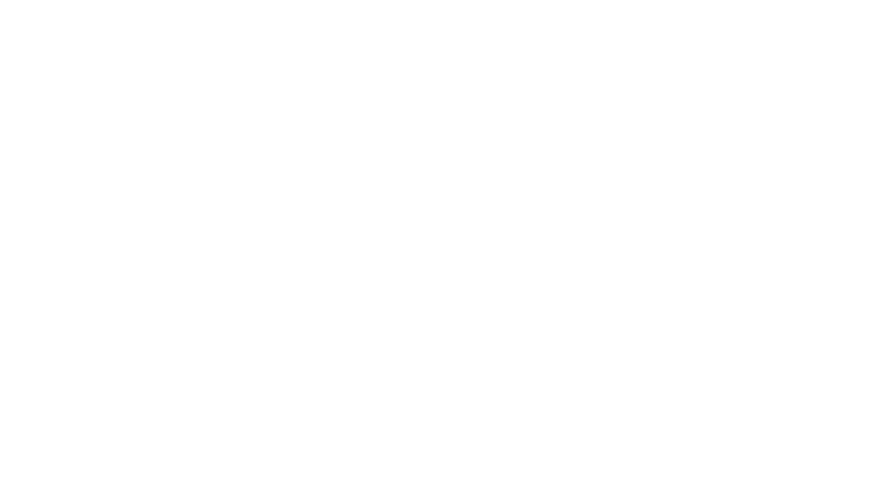
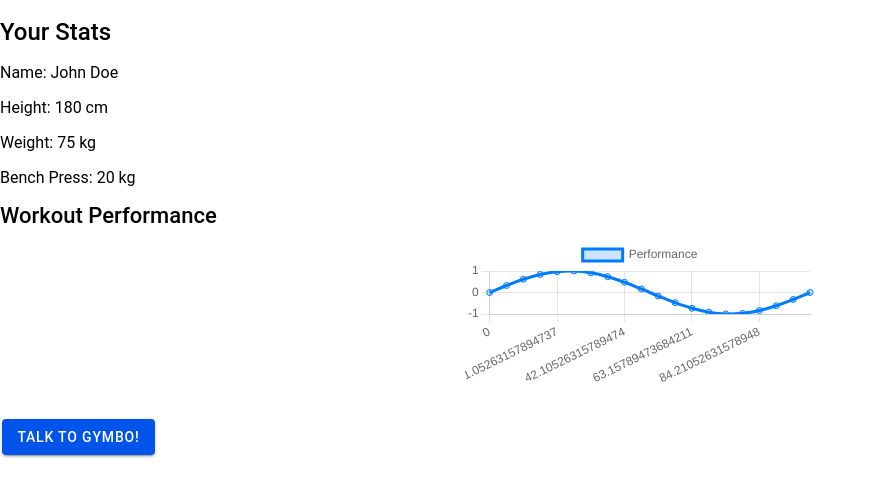
Before and after one commit to Fabian-Urbina/gymbo-app, a React (Vite) app in the folder frontend/: page /home in a window 1280 px wide. Shown: the top 496 px of the page, without its empty margins (0-877 px from the left). Built offline with nearby package versions, Linux system fonts and the light colour scheme.

Commit message:
added some stuff to play with the frontend

```diff
--- a/frontend/package.json
+++ b/frontend/package.json
@@ -21,8 +21,10 @@
     "@ionic/react-router": "^8.5.0",
     "@types/react-router": "^5.1.20",
     "@types/react-router-dom": "^5.3.3",
+    "chart.js": "^4.5.1",
     "ionicons": "^7.4.0",
     "react": "19.0.0",
+    "react-chartjs-2": "^5.3.0",
     "react-dom": "19.0.0",
     "react-router": "^5.3.4",
     "react-router-dom": "^5.3.4"
--- a/frontend/src/App.tsx
+++ b/frontend/src/App.tsx
@@ -2,7 +2,6 @@
 import { IonApp, IonRouterOutlet, setupIonicReact } from '@ionic/react';
 import { IonReactRouter } from '@ionic/react-router';
 import Home from './pages/Home';
-import Chat from './components/Chat'; // <-- import your Chat component
 
 /* Core CSS required for Ionic components to work properly */
 import '@ionic/react/css/core.css';
@@ -40,11 +39,11 @@
   <IonApp>
     <IonReactRouter>
       <IonRouterOutlet>
-        <Route exact path="/chat">
-          <Chat />
+        <Route exact path="/home">
+          <Home />
         </Route>
         <Route exact path="/">
-          <Redirect to="/chat" />
+          <Redirect to="/home" />
         </Route>
       </IonRouterOutlet>
     </IonReactRouter>
--- a/frontend/src/components/Chat.tsx
+++ b/frontend/src/components/Chat.tsx
@@ -1,12 +1,24 @@
-import React, { useState } from "react";
+import React, { useState, useEffect } from "react";
 
-const Chat: React.FC = () => {
-  const [messages, setMessages] = useState<string[]>(["🤖 Gymbo: Welcome! I'm your AI gym assistant. Let's get started!"]); // Creates a list of messages and a method to change the state of this list
-  const [input, setInput] = useState(""); // Creates an empty user's input and a method to change the state of this input
+interface ChatProps {
+  initialMessages: string[];
+  onClose: (messages: string[]) => void; // callback to send messages back to Home
+}
+
+const Chat: React.FC<ChatProps> = ({ initialMessages, onClose }) => {
+  const [messages, setMessages] = useState<string[]>(initialMessages);
+  const [input, setInput] = useState("");
+
+  useEffect(() => {
+    return () => {
+      // When Chat unmounts (modal closes), send messages back to Home
+      onClose(messages);
+    };
+  }, [messages, onClose]);
 
   const sendMessage = async () => { // if non-empty, adds the input to the chatbot and then adds the bot answer
     if (!input) return;
-    setMessages(prev => [...prev, `👤 You: ${input}`]); // Defines what setMessages will do with the current messages state
+    setMessages(prev => [...prev, `🧑 You: ${input}`]); // Defines what setMessages will do with the current messages state
     try {
       const res = await fetch("http://localhost:8000/api/chat", {
         method: "POST",
--- /dev/null
+++ b/frontend/src/components/DummyChart.tsx
@@ -0,0 +1,46 @@
+import React from "react";
+import { Line } from "react-chartjs-2";
+import { Chart as ChartJS, CategoryScale, LinearScale, PointElement, LineElement, Title, Tooltip, Legend } from "chart.js";
+
+ChartJS.register(CategoryScale, LinearScale, PointElement, LineElement, Title, Tooltip, Legend);
+
+const generateFakeData = () => {
+  const numPoints = 20; // fewer points for simplicity
+  const labels = Array.from({ length: numPoints }, (_, i) => i * (100 / (numPoints - 1)));
+  const data = labels.map(x => Math.sin((x / 100) * 2 * Math.PI)); // sine wave
+  return {
+    labels,
+    datasets: [
+      {
+        label: "Performance",
+        data,
+        borderColor: "#007bff",
+        backgroundColor: "rgba(0,123,255,0.2)",
+        fill: true,
+        tension: 0.4, // smooth curve
+      },
+    ],
+  };
+};
+
+const DummyChart: React.FC = () => (
+  <div style={{ width: "100%", maxWidth: "350px", height: "150px", margin: "10px auto" }}>
+    <Line
+      data={generateFakeData()}
+      options={{
+        responsive: true,
+        maintainAspectRatio: false,
+        plugins: {
+          legend: { display: true, position: "top" },
+          title: { display: false },
+        },
+        scales: {
+          x: { ticks: { maxTicksLimit: 6 } },
+          y: { min: -1, max: 1 },
+        },
+      }}
+    />
+  </div>
+);
+
+export default DummyChart;
--- a/frontend/src/pages/Home.tsx
+++ b/frontend/src/pages/Home.tsx
@@ -1,24 +1,32 @@
-import { IonContent, IonHeader, IonPage, IonTitle, IonToolbar } from '@ionic/react';
-import ExploreContainer from '../components/ExploreContainer';
-import './Home.css';
+import React, { useState } from "react";
+import { IonModal, IonButton, IonContent } from "@ionic/react";
+import Chat from "../components/Chat"; // your chat component
+import DummyChart from "../components/DummyChart";
 
 const Home: React.FC = () => {
+  const [showChat, setShowChat] = useState(false);
+  const [messages, setMessages] = useState<string[]>(["🤖 Gymbo: Welcome! I'm your AI gym assistant. Let's get started!"]);
+
   return (
-    <IonPage>
-      <IonHeader>
-        <IonToolbar>
-          <IonTitle>Blank</IonTitle>
-        </IonToolbar>
-      </IonHeader>
-      <IonContent fullscreen>
-        <IonHeader collapse="condense">
-          <IonToolbar>
-            <IonTitle size="large">Blank</IonTitle>
-          </IonToolbar>
-        </IonHeader>
-        <ExploreContainer />
-      </IonContent>
-    </IonPage>
+    <IonContent style={{ padding: 20, display: "flex", flexDirection: "column", alignItems: "center" }}>
+      <h2>Your Stats</h2>
+      <p>Name: John Doe</p>
+      <p>Height: 180 cm</p>
+      <p>Weight: 75 kg</p>
+      <p>Bench Press: 20 kg</p>
+
+      <h3>Workout Performance</h3>
+      <DummyChart />
+
+      <IonButton onClick={() => setShowChat(true)} style={{ marginTop: 20 }}>
+        Talk to Gymbo!
+      </IonButton>
+
+      <IonModal isOpen={showChat} onDidDismiss={() => setShowChat(false)}>
+        <Chat initialMessages={messages} onClose={(newMessages) => setMessages(newMessages)} />
+        <IonButton onClick={() => setShowChat(false)}>Close Chat</IonButton>
+      </IonModal>
+    </IonContent>
   );
 };
 
```
Also changed, not shown: 1 other file (tests, documents, lock files or other folders).
